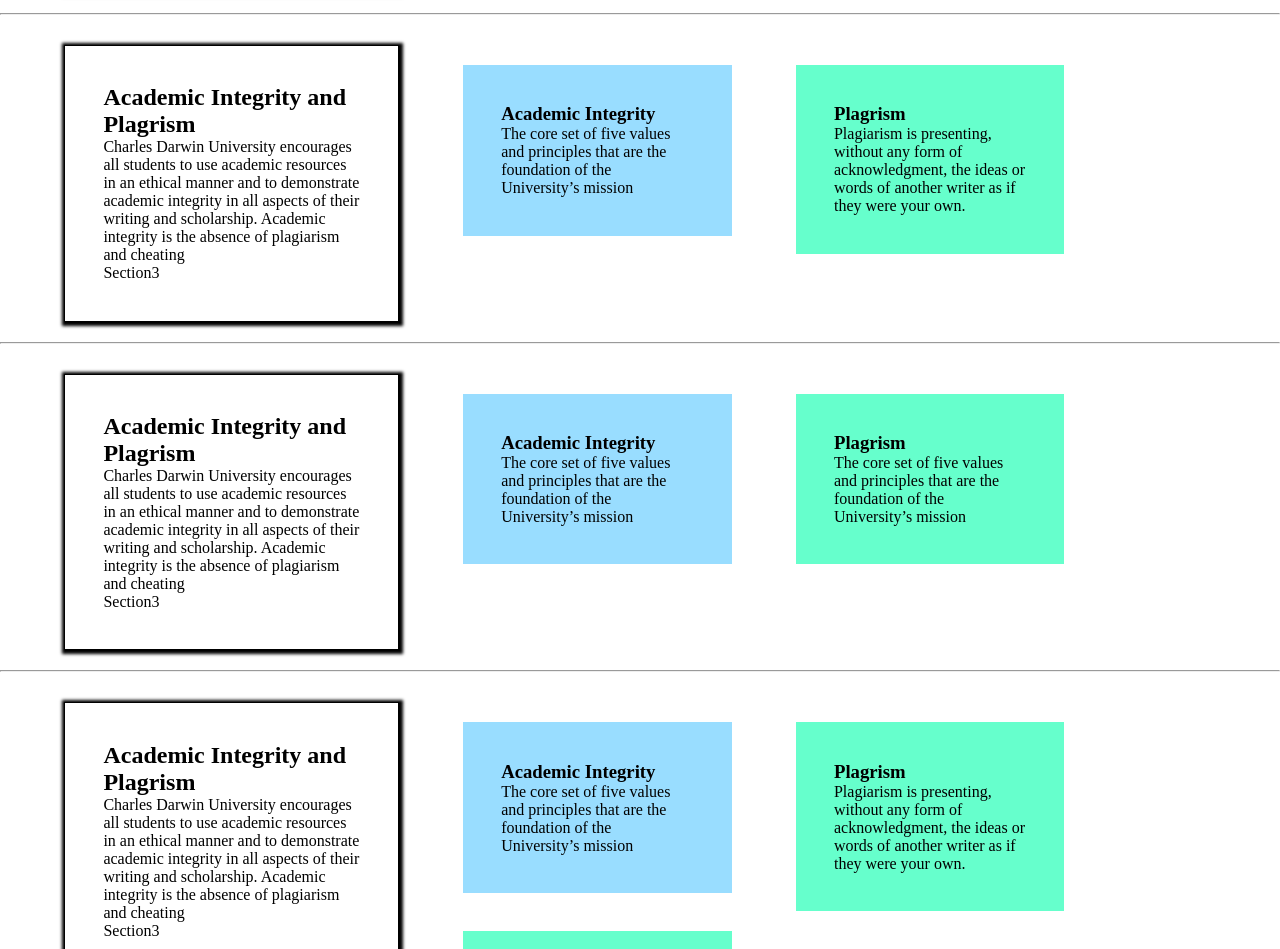
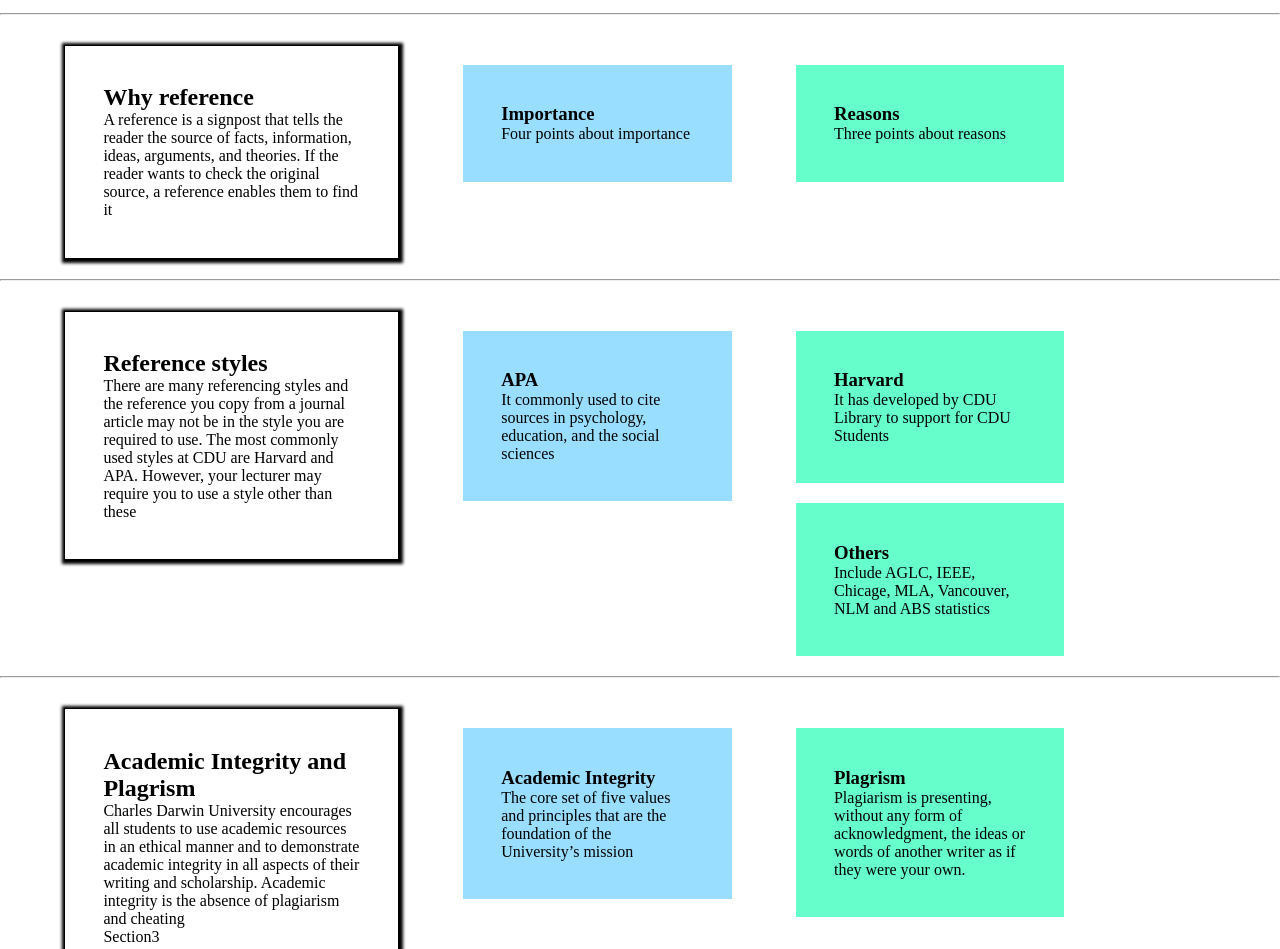
Before and after one commit to DahuZhu/MVP_Sprint1_SKRSKR, a plain HTML site: page index.html in a window 1280 px wide. Shown: the part 1212-2161 px from the top of the page. Drawn offline with Linux system fonts and the light colour scheme.

Commit message:
Text change and modify structure Signed-off-by: WM312081 <perfect.3betty@gmail.com>

```diff
--- a/index.html
+++ b/index.html
@@ -131,34 +131,36 @@
         <hr>
      		<div class="card" style="">
      			<div class="cardFt" style="">
-     			  <h2 id="">Academic Integrity and Plagrism</h2>
-     			  <p>Charles Darwin University encourages all students to use academic resources in an ethical manner and to demonstrate academic integrity in all aspects of their writing and scholarship. Academic integrity is the absence of plagiarism and cheating</p>
-     			  <p>Section3</p>
+     			  <h2 id="">Why reference</h2>
+     			  <p>A reference is a signpost that tells the reader the source of facts, information, ideas, arguments, and theories. If the reader wants to check the original source, a reference enables them to find it</p>
      			</div>
      			<div onclick="location.href='http://www.cdu.edu.au'" class="cardSc" style="background-color: #99ddff;">
-     			  <h3>Academic Integrity</h3>
-     			  <p>The core set of five values and principles that are the foundation of the University’s mission</p>
+     			  <h3>Importance</h3>
+     			  <p>Four points about importance</p>
      			</div>
      			<div onclick="location.href='http://www.cdu.edu.au'" class="cardSc" style="background-color: #66ffcc;">
-     			  <h3>Plagrism</h3>
-     			  <p>Plagiarism is presenting, without any form of acknowledgment, the ideas or words of another writer as if they were your own.</p>
+     			  <h3>Reasons</h3>
+     			  <p>Three points about reasons</p>
      			</div>
      		</div>
 
         <hr>
         <div class="card" style="">
           <div class="cardFt" style="">
-            <h2 id="">Academic Integrity and Plagrism</h2>
-            <p>Charles Darwin University encourages all students to use academic resources in an ethical manner and to demonstrate academic integrity in all aspects of their writing and scholarship. Academic integrity is the absence of plagiarism and cheating</p>
-            <p>Section3</p>
+            <h2 id="">Reference styles</h2>
+            <p>There are many referencing styles and the reference you copy from a journal article may not be in the style you are required to use. The most commonly used styles at CDU are Harvard and APA. However, your lecturer may require you to use a style other than these</p>
           </div>
           <div onclick="location.href='http://www.cdu.edu.au'" class="cardSc" style="background-color: #99ddff;">
-            <h3>Academic Integrity</h3>
-            <p>The core set of five values and principles that are the foundation of the University’s mission</p>
+            <h3>APA</h3>
+            <p>It commonly used to cite sources in psychology, education, and the social sciences</p>
           </div>
           <div onclick="location.href='http://www.cdu.edu.au'" class="cardSc" style="background-color: #66ffcc;">
-            <h3>Plagrism</h3>
-            <p>The core set of five values and principles that are the foundation of the University’s mission </p>
+            <h3>Harvard</h3>
+            <p>It has developed by CDU Library to support for CDU Students</p>
+          </div>
+          <div onclick="location.href='http://www.cdu.edu.au'" class="cardSc" style="background-color: #66ffcc;">
+            <h3>Others</h3>
+            <p>Include AGLC, IEEE, Chicage, MLA, Vancouver, NLM and ABS statistics</p>
           </div>
         </div>
 
@@ -172,10 +174,6 @@
           <div onclick="location.href='http://www.cdu.edu.au'" class="cardSc" style="background-color: #99ddff;">
             <h3>Academic Integrity</h3>
             <p>The core set of five values and principles that are the foundation of the University’s mission</p>
-          </div>
-          <div onclick="location.href='http://www.cdu.edu.au'" class="cardSc" style="background-color: #66ffcc;">
-            <h3>Plagrism</h3>
-            <p>Plagiarism is presenting, without any form of acknowledgment, the ideas or words of another writer as if they were your own.</p>
           </div>
           <div onclick="location.href='http://www.cdu.edu.au'" class="cardSc" style="background-color: #66ffcc;">
             <h3>Plagrism</h3>
```
